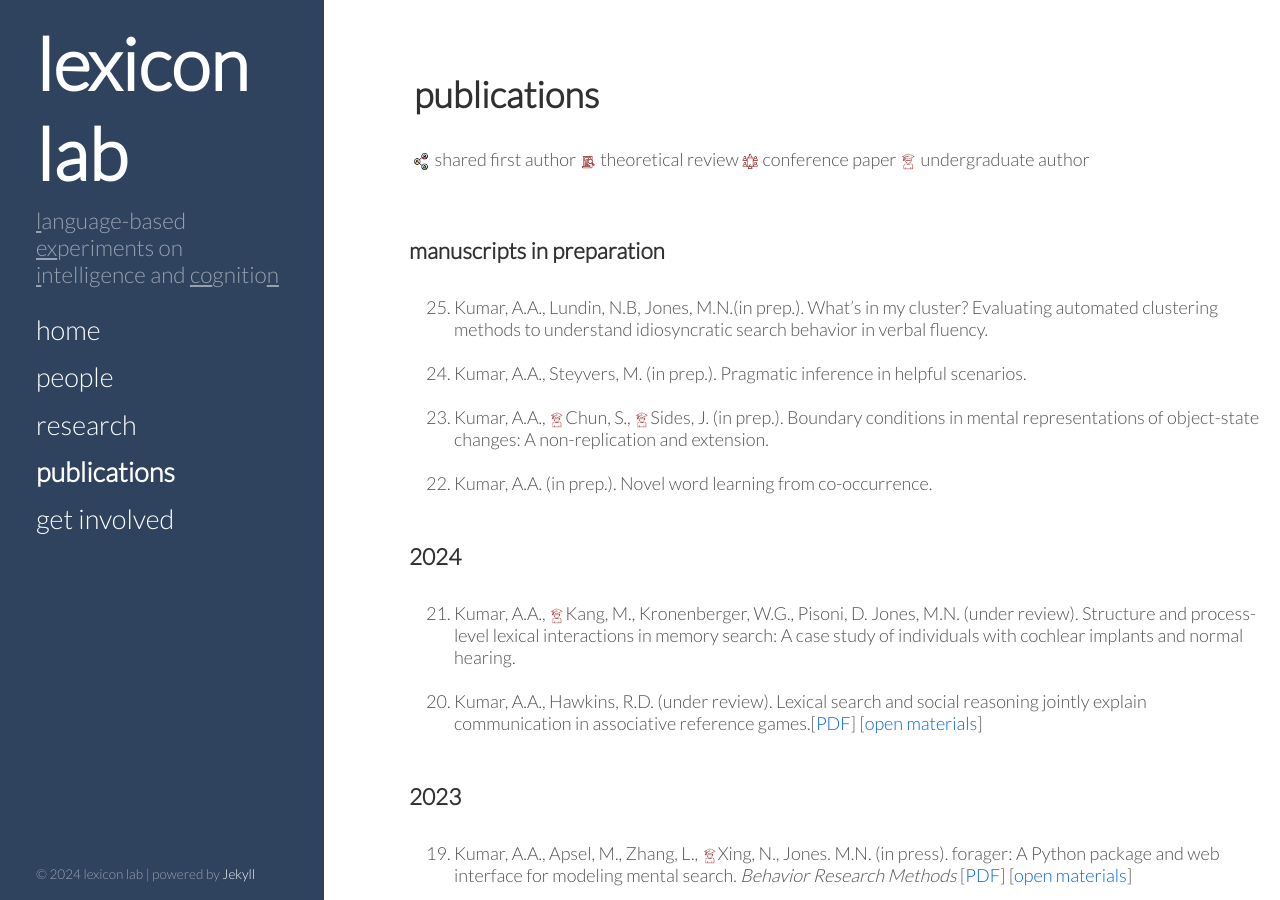
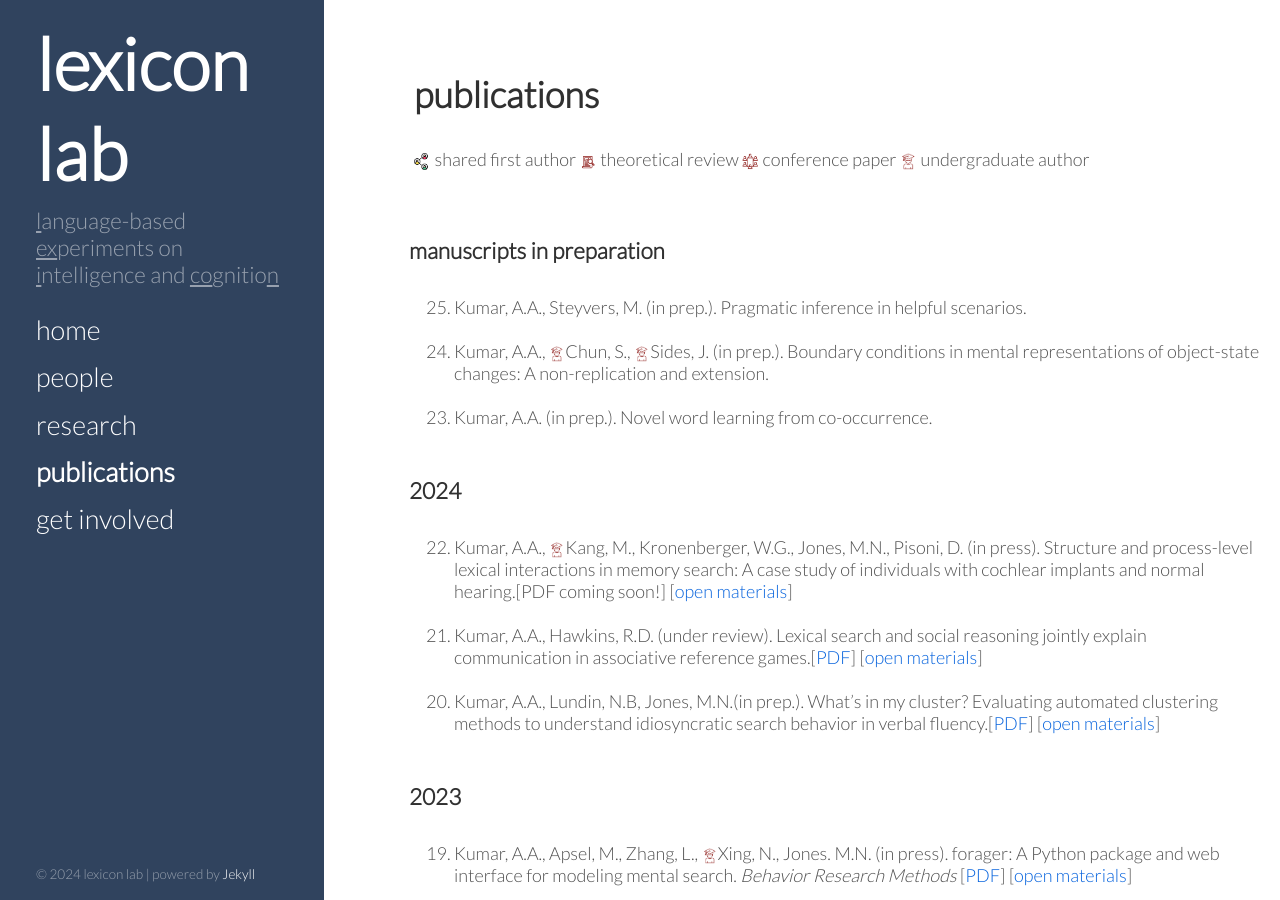
Before and after one commit to thelexiconlab/thelexiconlab.github.io, a Jekyll site: the page built from publications.html, in a window 1280 px wide and 900 px high. Built offline with Jekyll 4.4.1, drawn with Linux system fonts in a browser that asks for light colours; Markdown is read by kramdown in place of the engine named in the settings.

Commit message:
update lab website

```diff
--- a/get involved.html
+++ b/get involved.html
@@ -29,7 +29,7 @@
     -->
     <li><span style="color:#508AB0">Student Research Positions</span>: We are currently considering:
         <ul>
-            <li>1-2 students for Summer 2024 (grant-funded) to work on projects related to understanding memory search </li>
+            <li>1-2 students for Fall 2024 to work on projects related to understanding memory search and cooperation. Experience with web development and/or Python is preferred. </li>
         </ul>
         <br>
         Student positions in the lab fill up quickly, so please reach out a semester before you would like to join the lab (see <a href="#contact">details</a> below).
--- a/publications.html
+++ b/publications.html
@@ -14,13 +14,13 @@
 <section>
 <ol reversed>
 <h3 class="unindent" > manuscripts in preparation </h3><br>
-<li><div>Kumar, A.A., Lundin, N.B, Jones, M.N.(in prep.). What’s in my cluster? Evaluating automated clustering methods to understand idiosyncratic search behavior in verbal fluency.</div></li><br>
 <li><div>Kumar, A.A., Steyvers, M. (in prep.). Pragmatic inference in helpful scenarios.</div></li><br>
 <li><div>Kumar, A.A., <img src ="/images/icons/undergrad.png" alt="ug icon" class = "papericon" title="undergraduate author">Chun, S., <img src ="/images/icons/undergrad.png" alt="ug icon" class = "papericon" title="undergraduate author">Sides, J. (in prep.). Boundary conditions in mental representations of object-state changes: A non-replication and extension.</div></li><br>
 <li><div>Kumar, A.A. (in prep.). Novel word learning from co-occurrence.</div></li><br>
 <h3 class="unindent"> 2024 </h3><br>
-<li><div>Kumar, A.A., <img src ="/images/icons/undergrad.png" alt="ug icon" class = "papericon" title="undergraduate author">Kang, M., Kronenberger, W.G., Pisoni, D. Jones, M.N. (under review). Structure and process-level lexical interactions in memory search: A case study of individuals with cochlear implants and normal hearing.</div></li><br>
+<li><div>Kumar, A.A., <img src ="/images/icons/undergrad.png" alt="ug icon" class = "papericon" title="undergraduate author">Kang, M., Kronenberger, W.G., Jones, M.N., Pisoni, D. (in press). Structure and process-level lexical interactions in memory search: A case study of individuals with cochlear implants and normal hearing.[PDF coming soon!] [<a href="https://github.com/thelexiconlab/cochlear-project" target="_blank" style="color:#0864dd;">open materials</a>]</div></li><br>
 <li><div>Kumar, A.A., Hawkins, R.D. (under review). Lexical search and social reasoning jointly explain communication in associative reference games.[<a href="https://osf.io/preprints/psyarxiv/3a9kq" target="_blank" style="color:#0864dd;">PDF</a>] [<a href="https://github.com/hawkrobe/lexical-search-and-pragmatics" target="_blank" style="color:#0864dd;">open materials</a>]</div></li><br>
+<li><div>Kumar, A.A., Lundin, N.B, Jones, M.N.(in prep.). What’s in my cluster? Evaluating automated clustering methods to understand idiosyncratic search behavior in verbal fluency.[<a href="https://osf.io/preprints/psyarxiv/9anmr" target="_blank" style="color:#0864dd;">PDF</a>] [<a href="https://github.com/thelexiconlab/fluency-switch-experiment" target="_blank" style="color:#0864dd;">open materials</a>]</div></li><br>
 <h3 class="unindent"> 2023 </h3><br>
 <li><div>Kumar, A.A., Apsel, M., Zhang, L., <img src ="/images/icons/undergrad.png" alt="ug icon" class = "papericon" title="undergraduate author">Xing, N., Jones. M.N. (in press). forager: A Python package and web interface for modeling mental search. <i>Behavior Research Methods</i> [<a href="https://psyarxiv.com/3y9df" target="_blank" style="color:#0864dd;">PDF</a>] [<a href="https://github.com/thelexiconlab/forager-analyses" target="_blank" style="color:#0864dd;">open materials</a>]</div></li><br>
 <li><div>Kumar, A.A., Steyers, M. (2023). Help me help you: A computational model for goal inference and action planning. In <i> Proceedings of the 45th Annual Meeting of the Cognitive Science Society</i>. [<a href="https://psyarxiv.com/f6gm3" target="_blank" style="color:#0864dd;">PDF</a>] [<a href="https://github.com/thelexiconlab/helping-behaviors" target="_blank" style="color:#0864dd;">open materials</a>]</div></li><br>
--- a/research.html
+++ b/research.html
@@ -38,8 +38,6 @@
 with other cognitive impairments. We are also developing an <a href="https://psyarxiv.com/3y9df" target="_blank">open-source Python library (forager)</a> for implementing
 computational models of memory search based on foraging theory and random walks.<br><br>
 
-<span style="color:#508AB0">**Hiring**</span>: We are looking for a Postdoctoral Research Associate to work on this project! Please see the <a href="https://thelexiconlab.github.io/get%20involved/">get involved</a> page for more information!<br>
-
 </li>
 
 <hr style="height:10pt; visibility:hidden;">
```
Also changed, not shown: 7 other files.
